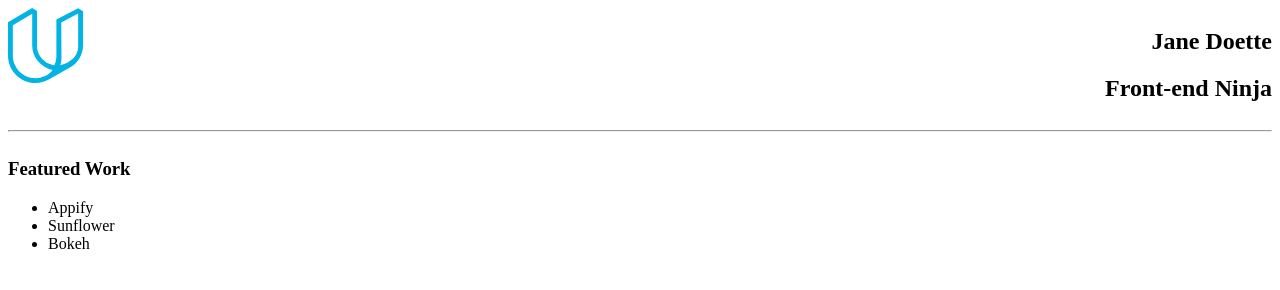
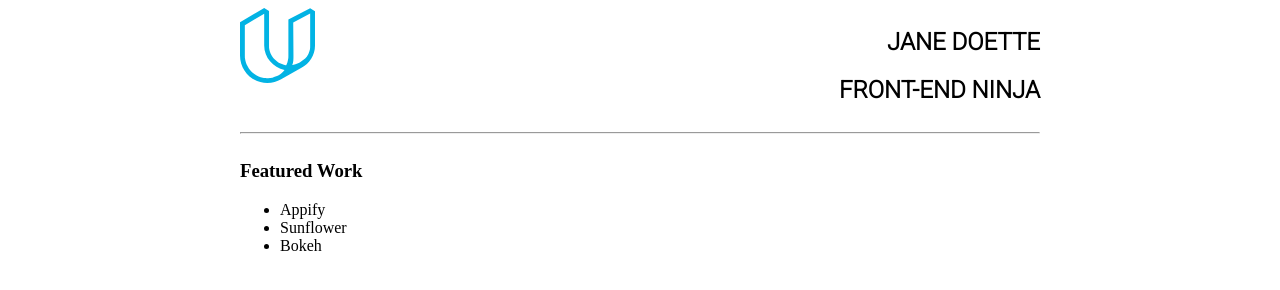
Before and after one commit to savagewebdev/Project-Portfolio, a plain HTML site: page index.html in a window 1280 px wide. Drawn offline with Linux system fonts and the light colour scheme.

Commit message:
Font additions; grid centering

```diff
--- a/css/main.css
+++ b/css/main.css
@@ -8,7 +8,9 @@
 	max-width: 75px;
 }
 .header__outer {
+	text-transform: uppercase;
 	text-align: right;
+	font-family: 'Roboto', sans-serif;
 }
 
 .grid {
@@ -61,3 +63,9 @@
 		width: 100%;
 	}
 }
+
+@media screen and (min-width: 800px) {
+	.container {
+		width: 800px;
+		justify-content: center;
+		margin: 0 auto;
--- a/index.html
+++ b/index.html
@@ -5,10 +5,12 @@
 		<meta charset="UTF-8">
 		<meta http-equiv="X-UA-Compatible" content="IE=edge">
 		<link rel="stylesheet" type="text/css" href="css/main.css">
+		<link href="https://fonts.googleapis.com/css?family=Roboto:300" rel="stylesheet">
 		<title>Project: Portfolio</title>
 	</head>
 
 	<body>
+		<div class="container">
 			<div class="grid">
 				<header class="heading">
 					<div class="row">
@@ -40,5 +42,6 @@
 								<li class="item">Bokeh
 				</footer>
 			</div>
+		</div>
 	</body>
 </html>
```
Lines whose indentation alone changed are shown as unchanged.
